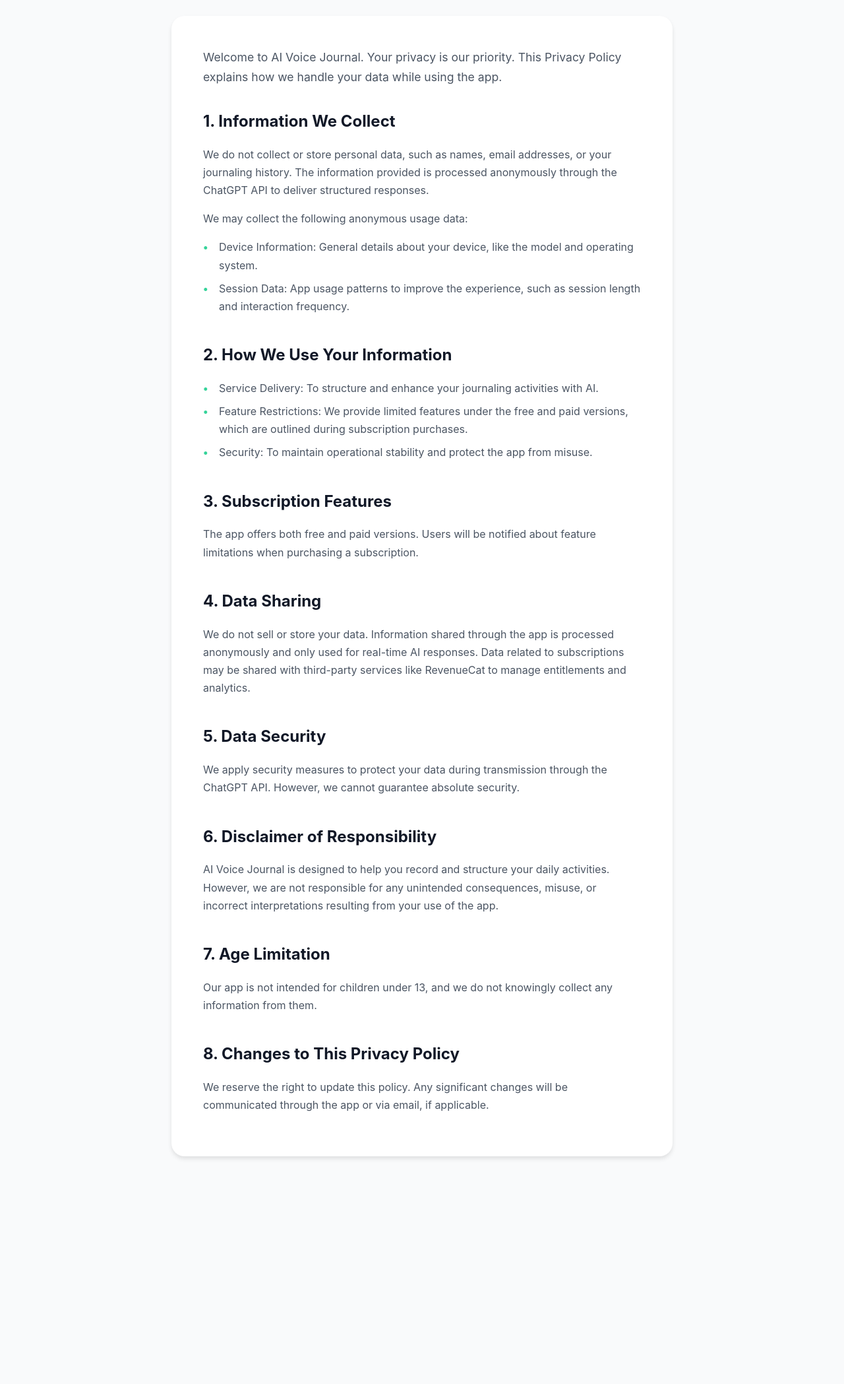
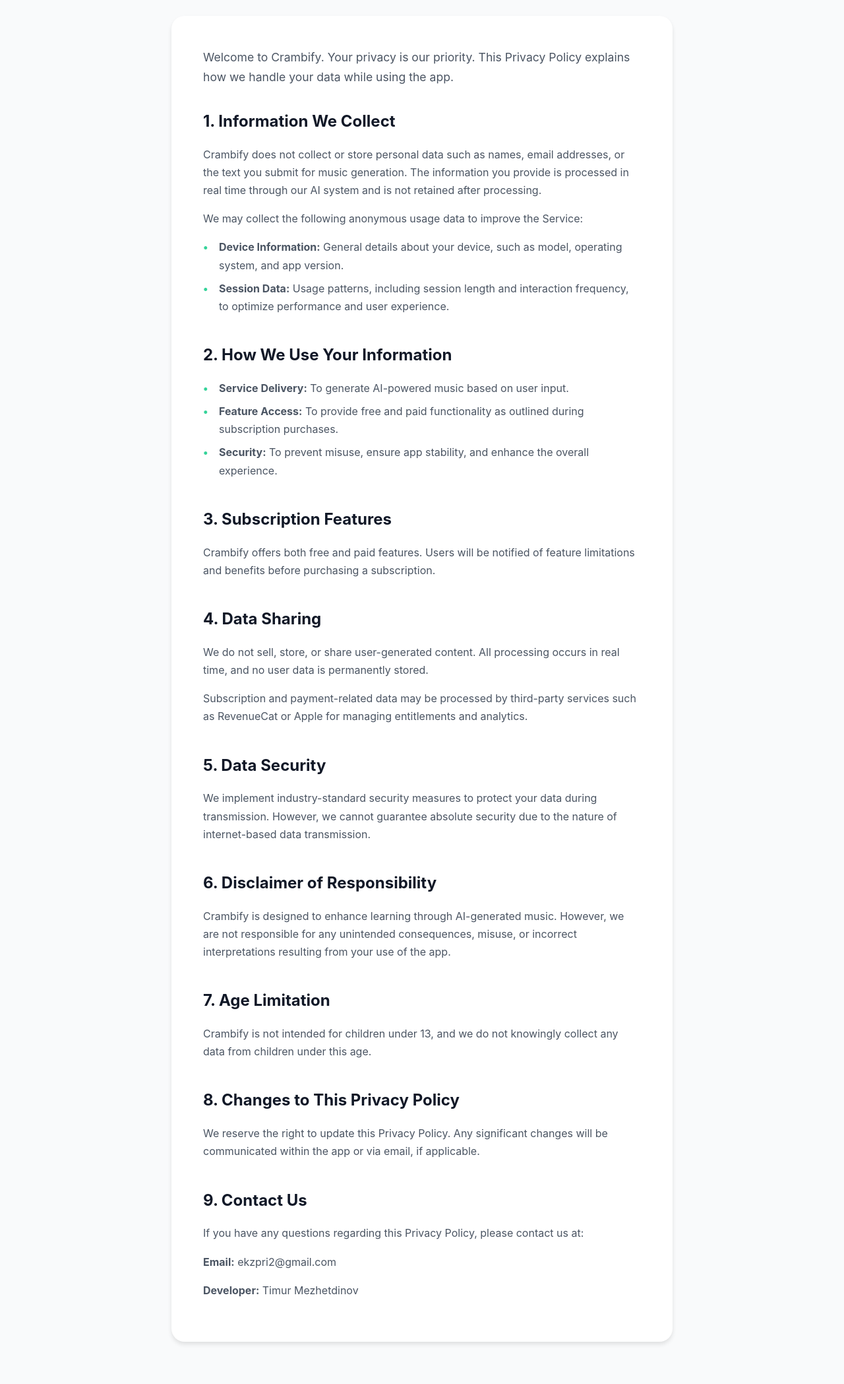
Before and after one commit to historicalstepscounter/crambleapp, a plain HTML site: page privacy.html in a window 1280 px wide. Shown: the part 200-2297 px from the top of the page at 66% size. Before the commit the page ends 2016 px from the top, so only its background shows below. Drawn offline with Linux system fonts and the light colour scheme.

Commit message:
Add files via upload

```diff
--- a/privacy.html
+++ b/privacy.html
@@ -3,7 +3,7 @@
 <head>
     <meta charset="UTF-8">
     <meta name="viewport" content="width=device-width, initial-scale=1.0">
-    <title>Privacy Policy - Supaday App</title>
+    <title>Privacy Policy - Crambify App</title>
     <style>
         :root {
             --accent-green: #34D399;
@@ -160,7 +160,7 @@
 <body>
     <nav class="nav">
         <div class="nav-container">
-            <a href="index.html" class="nav-logo">Supaday</a>
+            <a href="index.html" class="nav-logo">Crambify</a>
             <div class="nav-links">
                 <a href="index.html" class="nav-link">Home</a>
                 <a href="privacy.html" class="nav-link">Privacy Policy</a>
@@ -172,59 +172,68 @@
         <h1 class="privacy-title">Privacy Policy</h1>
         <div class="privacy-content">
             <p class="intro">
-                Welcome to AI Voice Journal. Your privacy is our priority. This Privacy Policy explains how we handle your data while using the app.
+                Welcome to Crambify. Your privacy is our priority. This Privacy Policy explains how we handle your data while using the app.
             </p>
 
             <section class="policy-section">
                 <h2>1. Information We Collect</h2>
-                <p>We do not collect or store personal data, such as names, email addresses, or your journaling history. The information provided is processed anonymously through the ChatGPT API to deliver structured responses.</p>
+                <p>Crambify does not collect or store personal data such as names, email addresses, or the text you submit for music generation. The information you provide is processed in real time through our AI system and is not retained after processing.</p>
 
-                <p>We may collect the following anonymous usage data:</p>
+                <p>We may collect the following anonymous usage data to improve the Service:</p>
                 <ul>
-                    <li>Device Information: General details about your device, like the model and operating system.</li>
-                    <li>Session Data: App usage patterns to improve the experience, such as session length and interaction frequency.</li>
+                    <li><strong>Device Information:</strong> General details about your device, such as model, operating system, and app version.</li>
+                    <li><strong>Session Data:</strong> Usage patterns, including session length and interaction frequency, to optimize performance and user experience.</li>
                 </ul>
             </section>
 
             <section class="policy-section">
                 <h2>2. How We Use Your Information</h2>
                 <ul>
-                    <li>Service Delivery: To structure and enhance your journaling activities with AI.</li>
-                    <li>Feature Restrictions: We provide limited features under the free and paid versions, which are outlined during subscription purchases.</li>
-                    <li>Security: To maintain operational stability and protect the app from misuse.</li>
+                    <li><strong>Service Delivery:</strong> To generate AI-powered music based on user input.</li>
+                    <li><strong>Feature Access:</strong> To provide free and paid functionality as outlined during subscription purchases.</li>
+                    <li><strong>Security:</strong> To prevent misuse, ensure app stability, and enhance the overall experience.</li>
                 </ul>
             </section>
 
             <section class="policy-section">
                 <h2>3. Subscription Features</h2>
-                <p>The app offers both free and paid versions. Users will be notified about feature limitations when purchasing a subscription.</p>
+                <p>Crambify offers both free and paid features. Users will be notified of feature limitations and benefits before purchasing a subscription.</p>
             </section>
 
             <section class="policy-section">
                 <h2>4. Data Sharing</h2>
-                <p>We do not sell or store your data. Information shared through the app is processed anonymously and only used for real-time AI responses. Data related to subscriptions may be shared with third-party services like RevenueCat to manage entitlements and analytics.</p>
+                <p>We do not sell, store, or share user-generated content. All processing occurs in real time, and no user data is permanently stored.</p>
+                <p>Subscription and payment-related data may be processed by third-party services such as RevenueCat or Apple for managing entitlements and analytics.</p>
             </section>
 
             <section class="policy-section">
                 <h2>5. Data Security</h2>
-                <p>We apply security measures to protect your data during transmission through the ChatGPT API. However, we cannot guarantee absolute security.</p>
+                <p>We implement industry-standard security measures to protect your data during transmission. However, we cannot guarantee absolute security due to the nature of internet-based data transmission.</p>
             </section>
 
             <section class="policy-section">
                 <h2>6. Disclaimer of Responsibility</h2>
-                <p>AI Voice Journal is designed to help you record and structure your daily activities. However, we are not responsible for any unintended consequences, misuse, or incorrect interpretations resulting from your use of the app.</p>
+                <p>Crambify is designed to enhance learning through AI-generated music. However, we are not responsible for any unintended consequences, misuse, or incorrect interpretations resulting from your use of the app.</p>
             </section>
 
             <section class="policy-section">
                 <h2>7. Age Limitation</h2>
-                <p>Our app is not intended for children under 13, and we do not knowingly collect any information from them.</p>
+                <p>Crambify is not intended for children under 13, and we do not knowingly collect any data from children under this age.</p>
             </section>
 
             <section class="policy-section">
                 <h2>8. Changes to This Privacy Policy</h2>
-                <p>We reserve the right to update this policy. Any significant changes will be communicated through the app or via email, if applicable.</p>
+                <p>We reserve the right to update this Privacy Policy. Any significant changes will be communicated within the app or via email, if applicable.</p>
+            </section>
+
+            <section class="policy-section">
+                <h2>9. Contact Us</h2>
+                <p>If you have any questions regarding this Privacy Policy, please contact us at:</p>
+                <p><strong>Email:</strong> ekzpri2@gmail.com</p>
+                <p><strong>Developer:</strong> Timur Mezhetdinov</p>
             </section>
         </div>
     </div>
+
 </body>
 </html>
```
Also changed, not shown: index.html (+4 -4 lines), terms.html (+55 -8 lines), screenshot1.jpg (added), screenshot2.jpg (added), screenshot3.jpg (added).
